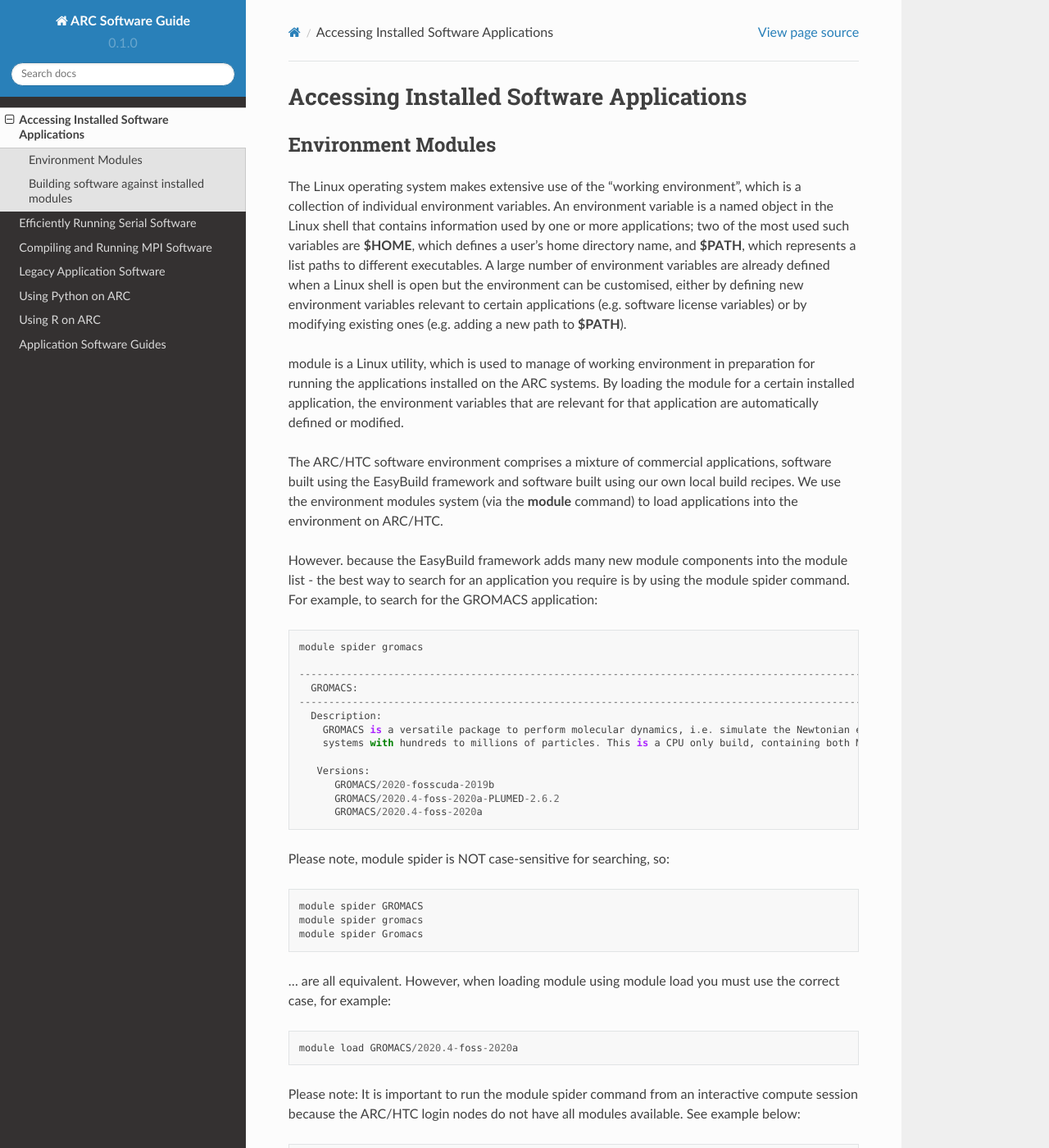
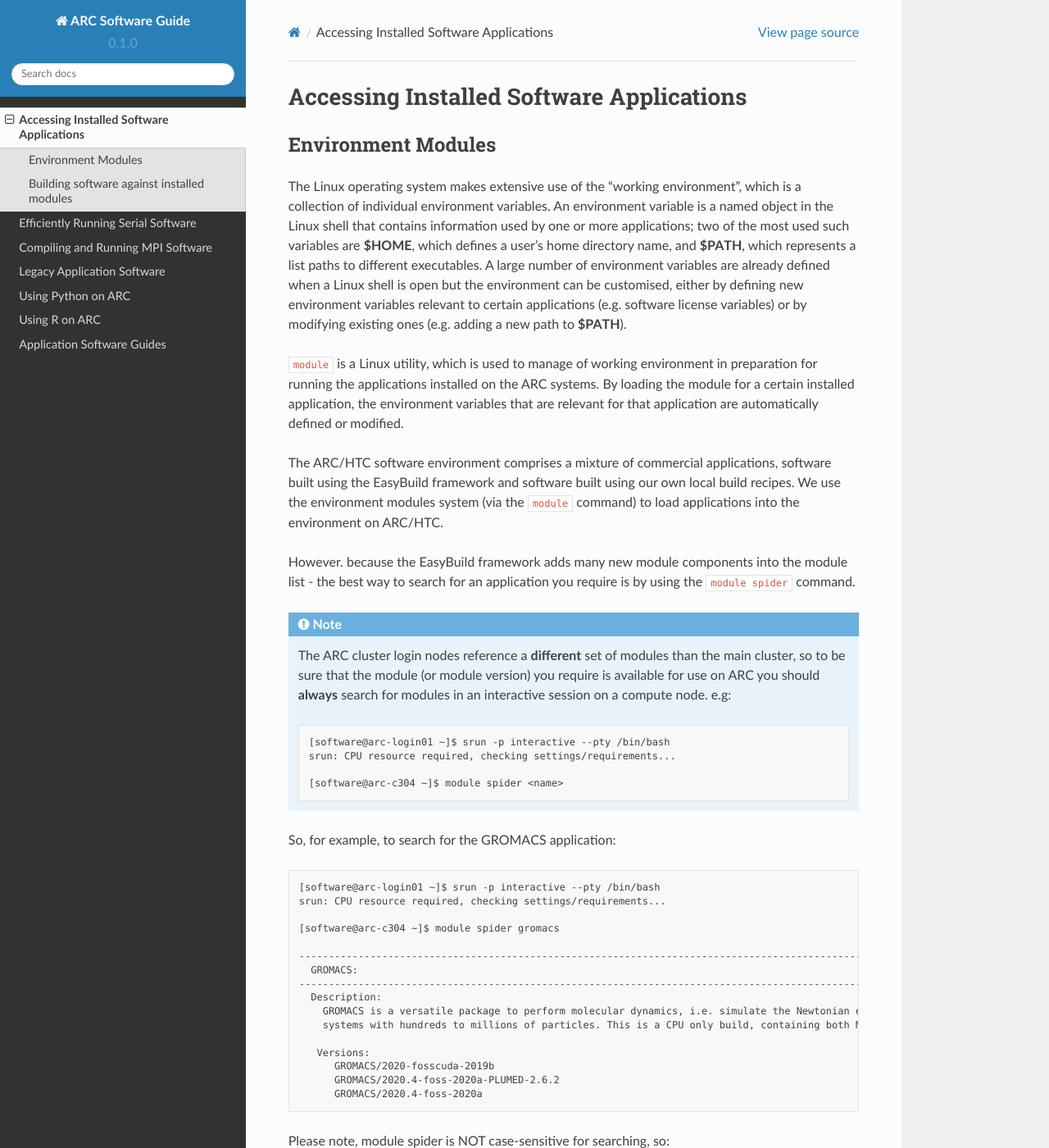
Before and after one commit to oxford-arc/arc-software-guide, a Sphinx documentation site: the page built from docs/source/arc-modules.rst, in a window 1280 px wide and 1400 px high. Shown: the whole window at 82% size. Built offline with Sphinx 7.4.7 and the Read the Docs theme 2.0.0, drawn with Linux system fonts in a browser that asks for light colours; some of the changed text lies outside the part shown.

Commit message:
Update arc-modules.rst

```diff
--- a/docs/source/arc-modules.rst
+++ b/docs/source/arc-modules.rst
@@ -10,16 +10,29 @@ which defines a user's home directory name, and **$PATH**, which represents a li
 already defined when a Linux shell is open but the environment can be customised, either by defining new environment variables relevant to certain applications
 (e.g. software license variables) or by modifying existing ones (e.g. adding a new path to **$PATH**).
 
-module is a Linux utility, which is used to manage of working environment in preparation for running the applications installed on the ARC systems.
+``module`` is a Linux utility, which is used to manage of working environment in preparation for running the applications installed on the ARC systems.
 By loading the module for a certain installed application, the environment variables that are relevant for that application are automatically defined or modified.
 
 The ARC/HTC software environment comprises a mixture of commercial applications, software built using the EasyBuild framework and software built using our own local
-build recipes. We use the environment modules system (via the **module** command) to load applications into the environment on ARC/HTC.
+build recipes. We use the environment modules system (via the ``module`` command) to load applications into the environment on ARC/HTC.
 
 However. because the EasyBuild framework adds many new module components into the module list - the best way to search for an application you require
-is by using the module spider command. For example, to search for the GROMACS application::
+is by using the ``module spider`` command.
 
-  module spider gromacs
+.. note::
+   The ARC cluster login nodes reference a **different** set of modules than the main cluster, so to be sure that the module (or module version) you require is available for use on ARC you should **always** search for modules in an interactive session on a compute node. e.g::
+
+       [software@arc-login01 ~]$ srun -p interactive --pty /bin/bash
+       srun: CPU resource required, checking settings/requirements...
+
+       [software@arc-c304 ~]$ module spider <name>
+
+So, for example, to search for the GROMACS application::
+
+  [software@arc-login01 ~]$ srun -p interactive --pty /bin/bash
+  srun: CPU resource required, checking settings/requirements...
+
+  [software@arc-c304 ~]$ module spider gromacs
 
   ------------------------------------------------------------------------------------------------------------------------------
     GROMACS:
@@ -41,41 +54,7 @@ Please note, module spider is NOT case-sensitive for searching, so::
 
 ... are all equivalent. However, when loading module using module load you must use the correct case, for example::
 
-  module load GROMACS/2020.4-foss-2020a
-
-
-
-Please note: It is important to run the module spider command from an interactive compute session because the ARC/HTC login nodes do not have
-all modules available. See example below::
-
-  [software@arc-login01 ~]$  srun -p interactive --pty /bin/bash
-  srun: CPU resource required, checking settings/requirements...
-
-  [software@arc-c304 ~]$ module spider GROMACS
-
-  ---------------------------------------------------------------------------------------------------------------------------------------------------------------------------------------
-    GROMACS:
-  ---------------------------------------------------------------------------------------------------------------------------------------------------------------------------------------
-      Description:
-      GROMACS is a versatile package to perform molecular dynamics, i.e. simulate the Newtonian equations of motion for systems with hundreds to millions of particles. This is a CPU only
-      build, containing
-      both MPI and threadMPI builds.
-
-     Versions:
-        GROMACS/2020-fosscuda-2019b
-        GROMACS/2020.4-foss-2020a-PLUMED-2.6.2
-        GROMACS/2020.4-foss-2020a
-        GROMACS/2021-foss-2020b
-        GROMACS/2021-foss-2021a-PLUMED-2.7.2
-
-  ----------------------------------------------------------------------------------------------------------------------------------------------------------------------------------------
-    For detailed information about a specific "GROMACS" package (including how to load the modules) use the module's full name.
-    Note that names that have a trailing (E) are extensions provided by other modules.
-    For example:
-
-     $ module spider GROMACS/2021-foss-2021a-PLUMED-2.7.2
-  -----------------------------------------------------------------------------------------------------------------------------------------------------------------------------------------
-
+ [software@arc-c304 ~]$ module load GROMACS/2020.4-foss-2020a
 
 
 If the software name you are using in "module spider" returns too many options you can use ::
```
